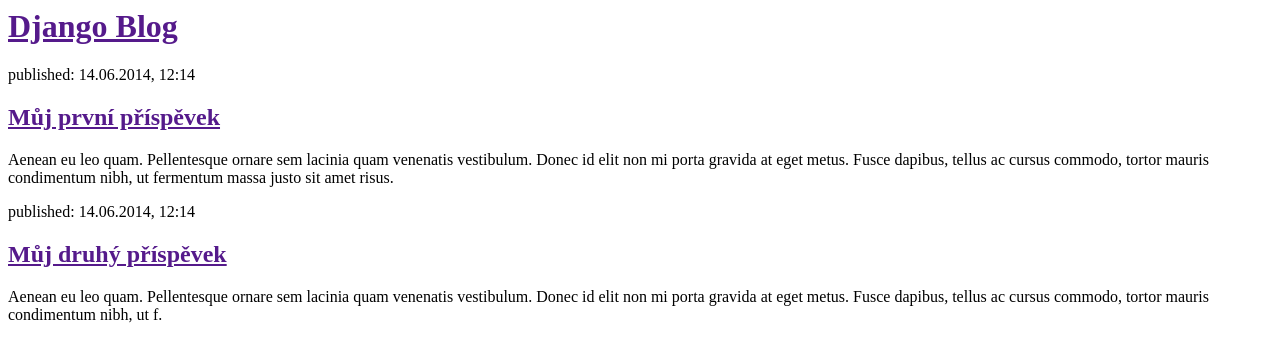
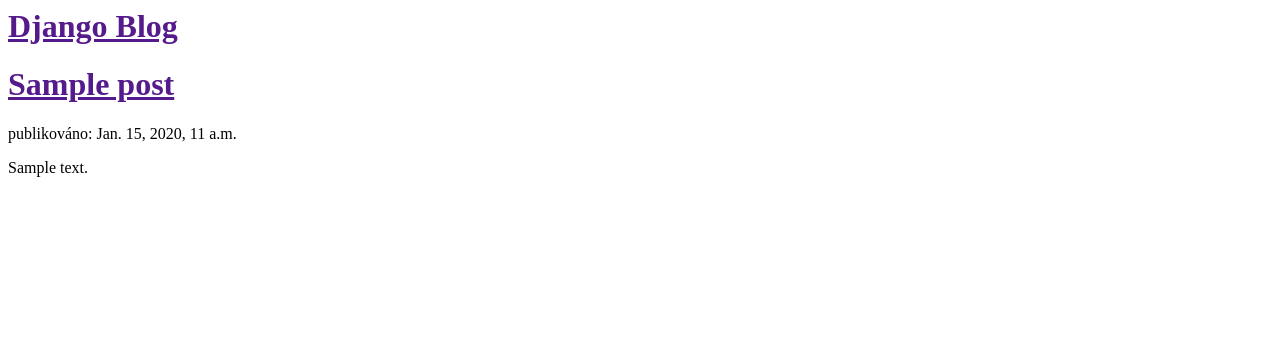
Before and after one commit to szlaumar/testproject, a Django app: template blog/templates/blog/post_list.html in a window 1280 px wide. Shown: the top 362 px of the page. Run offline with Django 3.2, Linux system fonts and the light colour scheme; the template is opened without the code that fills it: values that come from a table or form of the project are taken from there, others are empty; tables that the repository leaves empty hold one stand-in row (values such as "Sample post").

Commit message:
Přidána dynamika.

```diff
--- a/blog/templates/blog/post_list.html
+++ b/blog/templates/blog/post_list.html
@@ -1,21 +1,18 @@
 <html>
     <head>
         <meta charset="UTF-8">
-        <title>Testing app</title>
+        <title>Martin Szlauer - Django Blog</title>
     </head>
-    <body>
+    <div>
         <div>
             <h1><a href="">Django Blog</a></h1>
         </div>
-        <div>
-            <p>published: 14.06.2014, 12:14</p>
-            <h2><a href="">Můj první příspěvek</a></h2>
-            <p>Aenean eu leo quam. Pellentesque ornare sem lacinia quam venenatis vestibulum. Donec id elit non mi porta gravida at eget metus. Fusce dapibus, tellus ac cursus commodo, tortor mauris condimentum nibh, ut fermentum massa justo sit amet risus.</p>
-        </div>
-        <div>
-            <p>published: 14.06.2014, 12:14</p>
-            <h2><a href="">Můj druhý příspěvek</a></h2>
-            <p>Aenean eu leo quam. Pellentesque ornare sem lacinia quam venenatis vestibulum. Donec id elit non mi porta gravida at eget metus. Fusce dapibus, tellus ac cursus commodo, tortor mauris condimentum nibh, ut f.</p>
-        </div>
+        {% for post in posts %}
+            <div>
+                <h1><a href="">{{ post.title }}</a></h1>
+                <p>publikováno: {{ post.published_data }}</p>
+                <p>{{ post.text|linebreaksbr }}</p>
+            </div>
+        {% endfor %}
     </body>
 </html>
```
